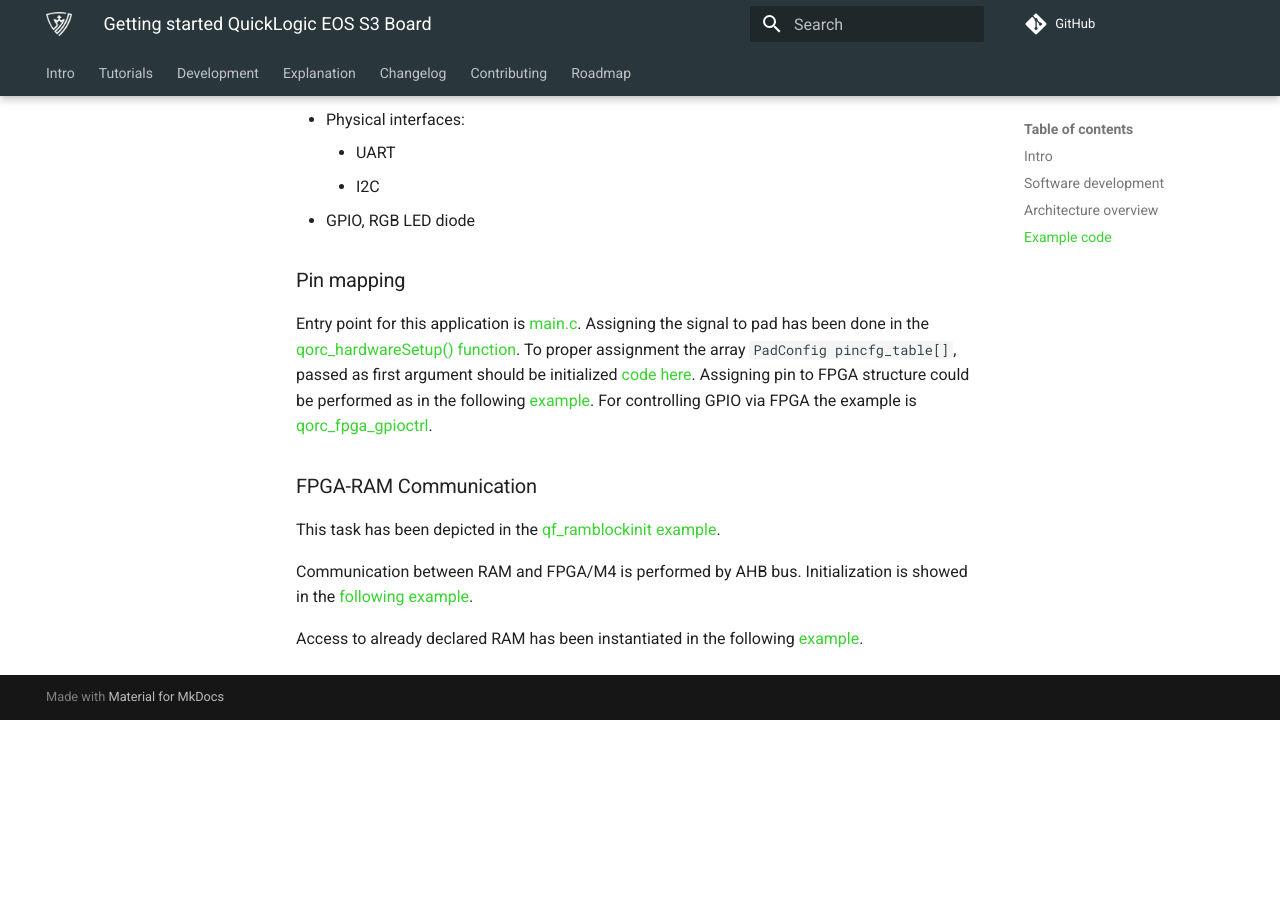
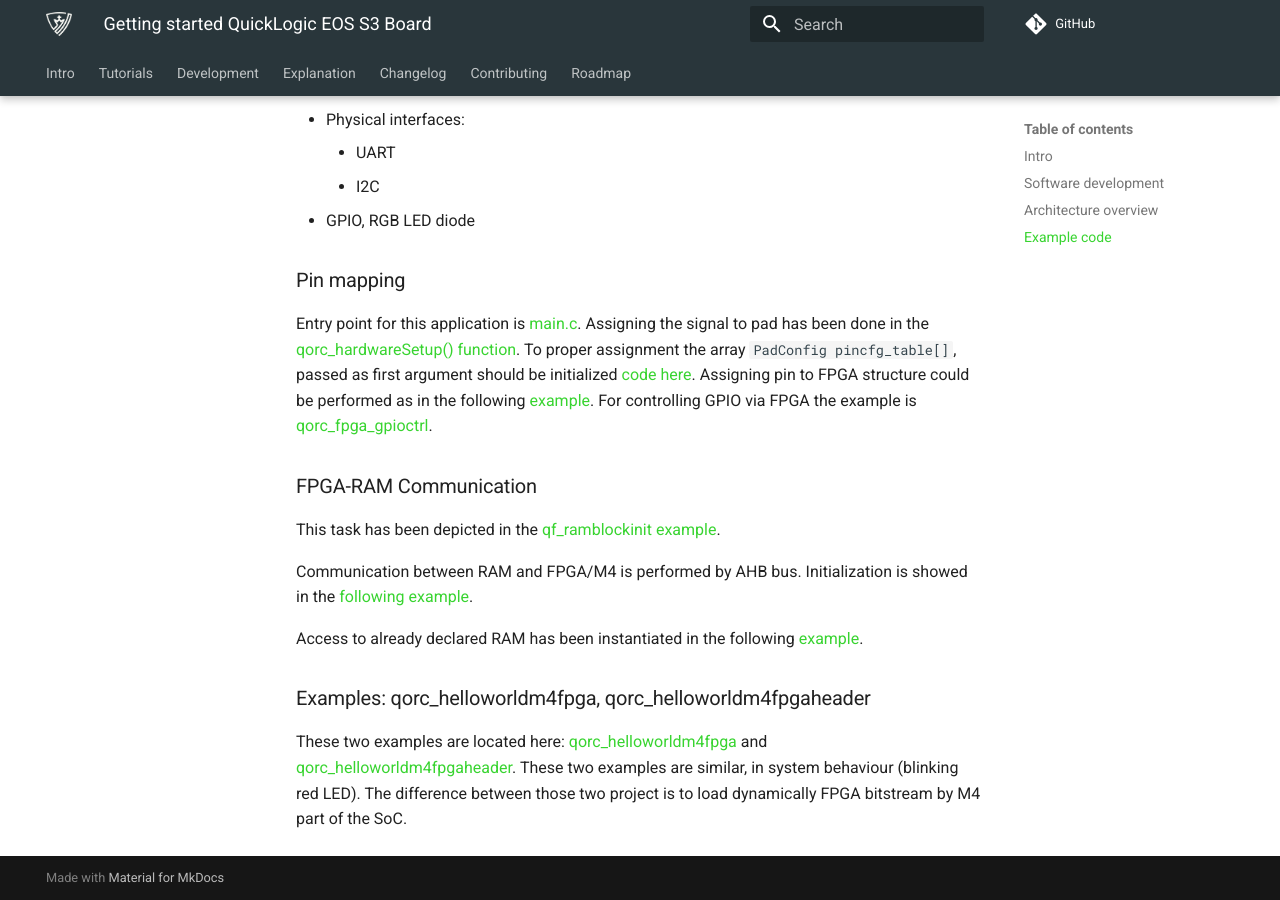
Before and after one commit to Dasharo/twpm-docs, an MkDocs documentation site: the page built from docs/tutorials/tutorial_start_EOS-S3_HW.md, in a window 1280 px wide and 900 px high, scrolled down 1753 px. Built offline with MkDocs 1.6.1 and Material for MkDocs 9.7.7, drawn with Linux system fonts in a browser that asks for light colours; comment, search, counter and statistics services are not loaded; before the commit the page ends 2473 px from its top, so only the background shows below that.

Commit message:
tutorial_start_EOS-S3_HW.md: Add note about helloworldm4fpga
Signed-off-by: Karol Zmyslowski <karol.zmyslowski@3mdeb.com>

```diff
--- a/docs/tutorials/tutorial_start_EOS-S3_HW.md
+++ b/docs/tutorials/tutorial_start_EOS-S3_HW.md
@@ -100,6 +100,15 @@
 
 Access to already declared RAM has been instantiated in the following [example][snippet-access-to-ram-from-fpga].
 
+### Examples: qorc_helloworldm4fpga, qorc_helloworldm4fpgaheader
+
+These two examples are located here: [qorc_helloworldm4fpga][example-helloworldm4fpga]
+and [qorc_helloworldm4fpgaheader][example-helloworldm4fpga_header].
+These two examples are similar, in system behaviour (blinking red LED).
+The difference between those two project is to load dynamically FPGA
+bitstream by M4 part of the SoC.
+
+
 [build-instr-url]:https://github.com/Dasharo/twpm-docs/blob/main/docs/tutorials/building.md
 [eos-s3-datasheet-url]: https://www.quicklogic.com/wp-content/uploads/2020/12/QL-EOS-S3-Ultra-Low-Power-multicore-MCU-Datasheet-2020.pdf
 [ql-eos-s3-tech-ref-man-url]: https://www.quicklogic.com/wp-content/uploads/2020/06/QL-S3-Technical-Reference-Manual.pdf
@@ -112,3 +121,5 @@
 [snippet-ramblockinit]: https://github.com/QuickLogic-Corp/qorc-testapps/tree/92bf33c9dd51aed94554d26e85fd37faf756f42e/qf_ramblockinit
 [snippet-m4-ram-fpga-communication]: https://github.com/QuickLogic-Corp/qorc-testapps/blob/92bf33c9dd51aed94554d26e85fd37faf756f42e/qf_ramblockinit/fpga/rtl/AL4S3B_FPGA_IP.v#L119
 [snippet-access-to-ram-from-fpga]: https://github.com/QuickLogic-Corp/qorc-testapps/blob/92bf33c9dd51aed94554d26e85fd37faf756f42e/qf_ramblockinit/fpga/rtl/AL4S3B_FPGA_RAMs.v#L165
+[example-helloworldm4fpga]: https://github.com/coolbreeze413/qorc-onion-apps/tree/a960ca3f450fafde9da07547b35efe8e1caa2574/qorc_helloworldm4fpga
+[example-helloworldm4fpga_header]: https://github.com/coolbreeze413/qorc-onion-apps/tree/a960ca3f450fafde9da07547b35efe8e1caa2574/qorc_helloworldm4fpgaheader
```
